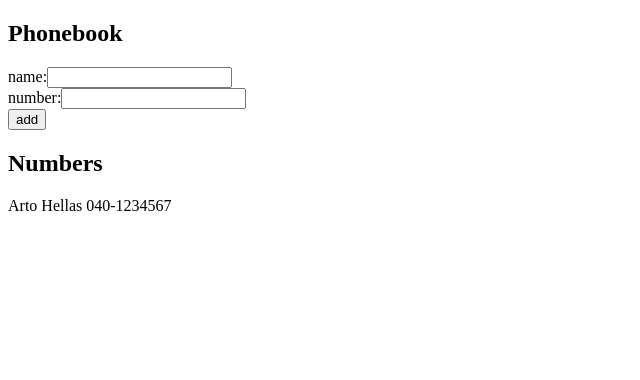
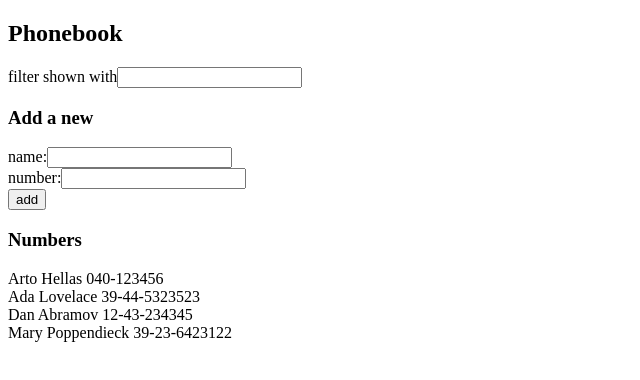
Before and after one commit to dal-liu/full-stack-open, a React (Create React App) app in the folder part2/phonebook/: page / in a window 1280 px wide. Shown: the top 380 px of the page, without its empty margins (0-640 px from the left). Built offline with nearby package versions, Linux system fonts and the light colour scheme.

Commit message:
completed 2.9-2.10

```diff
--- a/part2/phonebook/src/App.js
+++ b/part2/phonebook/src/App.js
@@ -1,15 +1,18 @@
 import { useState } from 'react'
-import Person from './components/Person'
+import Persons from './components/Persons'
+import PersonForm from './components/PersonForm'
+import Filter from './components/Filter'
 
 const App = () => {
   const [persons, setPersons] = useState([
-    {
-      name: 'Arto Hellas',
-      number: '040-1234567'
-    }
+    { name: 'Arto Hellas', number: '040-123456' },
+    { name: 'Ada Lovelace', number: '39-44-5323523' },
+    { name: 'Dan Abramov', number: '12-43-234345' },
+    { name: 'Mary Poppendieck', number: '39-23-6423122' }
   ])
   const [newName, setNewName] = useState('')
   const [newNumber, setNewNumber] = useState('')
+  const [filter, setFilter] = useState('')
 
   const addPerson = (event) => {
     event.preventDefault()
@@ -17,6 +20,8 @@ const App = () => {
       name: newName,
       number: newNumber
     }
+
+    if (newName.length === 0) return
 
     if (!persons.some(person => person.name === newName)) {
       setPersons(persons.concat(personObject))
@@ -27,44 +32,39 @@ const App = () => {
     }
   }
 
-  const handleNewName = (event) => {
-    console.log(event.target.value)
+  const handleNameChange = (event) => {
     setNewName(event.target.value)
   }
 
-  const handleNewNumber = (event) => {
-    console.log(event.target.value)
+  const handleNumberChange = (event) => {
     setNewNumber(event.target.value)
   }
+
+  const handleFilterChange = (event) => {
+    setFilter(event.target.value)
+  }
+
+  const personsToShow = filter.length === 0
+    ? persons
+    : persons.filter(person => person.name.toUpperCase().includes(filter.toUpperCase()))
 
   return (
     <div>
       <h2>Phonebook</h2>
-      <form onSubmit={addPerson}>
-        <div>
-          name:
-          <input
-            value={newName}
-            onChange={handleNewName}
-          />
-        </div>
-        <div>
-          number:
-          <input
-            value={newNumber}
-            onChange={handleNewNumber}
-          />
-        </div>
-        <div>
-          <button type="submit">add</button>
-        </div>
-      </form>
-      <h2>Numbers</h2>
-      <div>
-        {persons.map(person =>
-          <Person key={person.name} person={person} />
-        )}
-      </div>
+
+      <Filter filter={filter} handleFilterChange={handleFilterChange} />
+
+      <h3>Add a new</h3>
+
+      <PersonForm
+        onSubmit={addPerson}
+        newName={newName} handleNameChange={handleNameChange}
+        newNumber={newNumber} handleNumberChange={handleNumberChange}
+      />
+
+      <h3>Numbers</h3>
+
+      <Persons persons={personsToShow} />
     </div>
   )
 }
--- /dev/null
+++ b/part2/phonebook/src/components/Filter.js
@@ -0,0 +1,10 @@
+const Filter = ({ filter, handleFilterChange}) => {
+  return (
+      <div>
+        filter shown with
+        <input value={filter} onChange={handleFilterChange}></input>
+      </div>
+    )
+}
+
+export default Filter
--- a/part2/phonebook/src/components/Person.js
+++ /dev/null
@@ -1,7 +0,0 @@
-const Person = ({ person }) => {
-  return (
-    <div>{person.name} {person.number}</div>
-  )
-}
-
-export default Person
--- /dev/null
+++ b/part2/phonebook/src/components/PersonForm.js
@@ -0,0 +1,17 @@
+const PersonForm = ({ onSubmit, newName, handleNameChange, newNumber, handleNumberChange }) => {
+  return (
+    <form onSubmit={onSubmit}>
+      <div>
+        name:
+        <input value={newName} onChange={handleNameChange}></input>
+      </div>
+      <div>
+        number:
+        <input value={newNumber} onChange={handleNumberChange}></input>
+      </div>
+      <button type="submit">add</button>
+    </form>
+  )
+}
+
+export default PersonForm
--- /dev/null
+++ b/part2/phonebook/src/components/Persons.js
@@ -0,0 +1,15 @@
+const Person = ({ person }) => {
+  return (
+    <div>{person.name} {person.number}</div>
+  )
+}
+
+const Persons = ({ persons }) => {
+  return (
+    persons.map(person =>
+      <Person key={person.name} person={person} />
+    )
+  )
+}
+
+export default Persons
```
